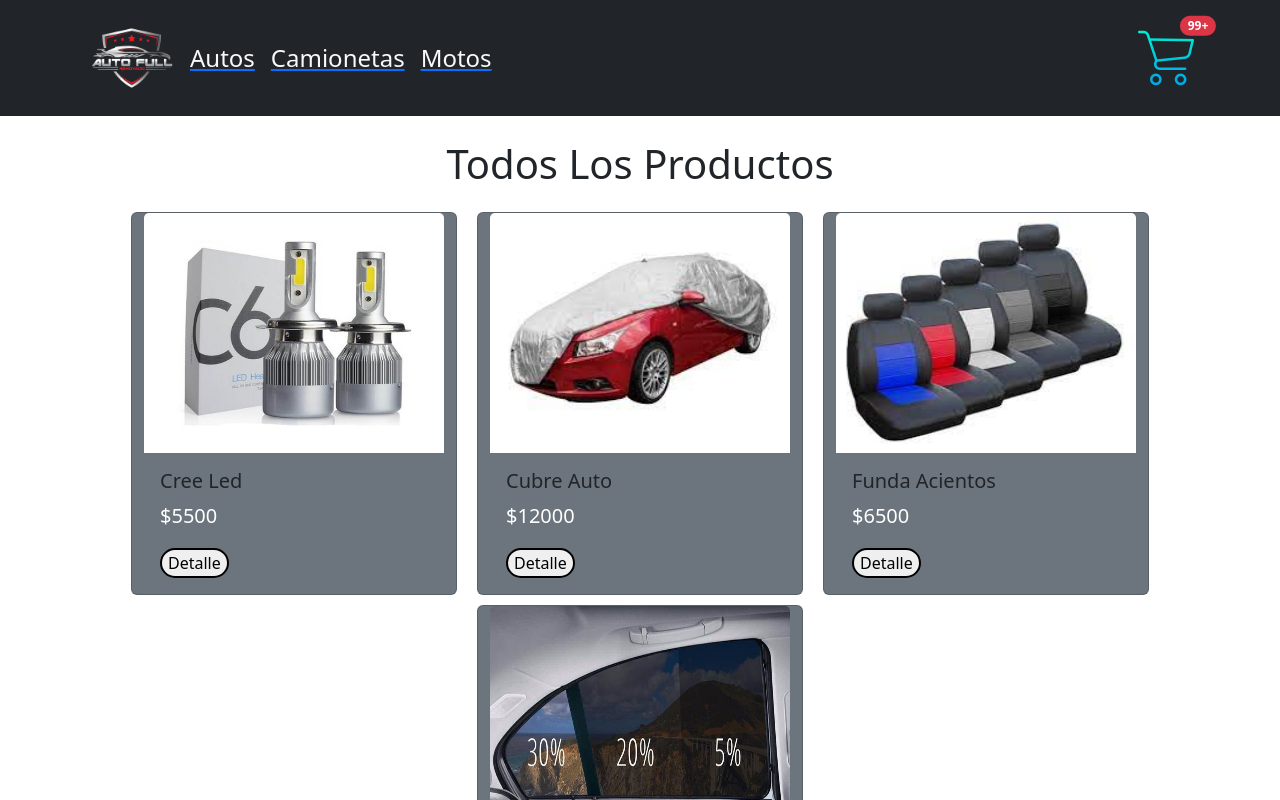
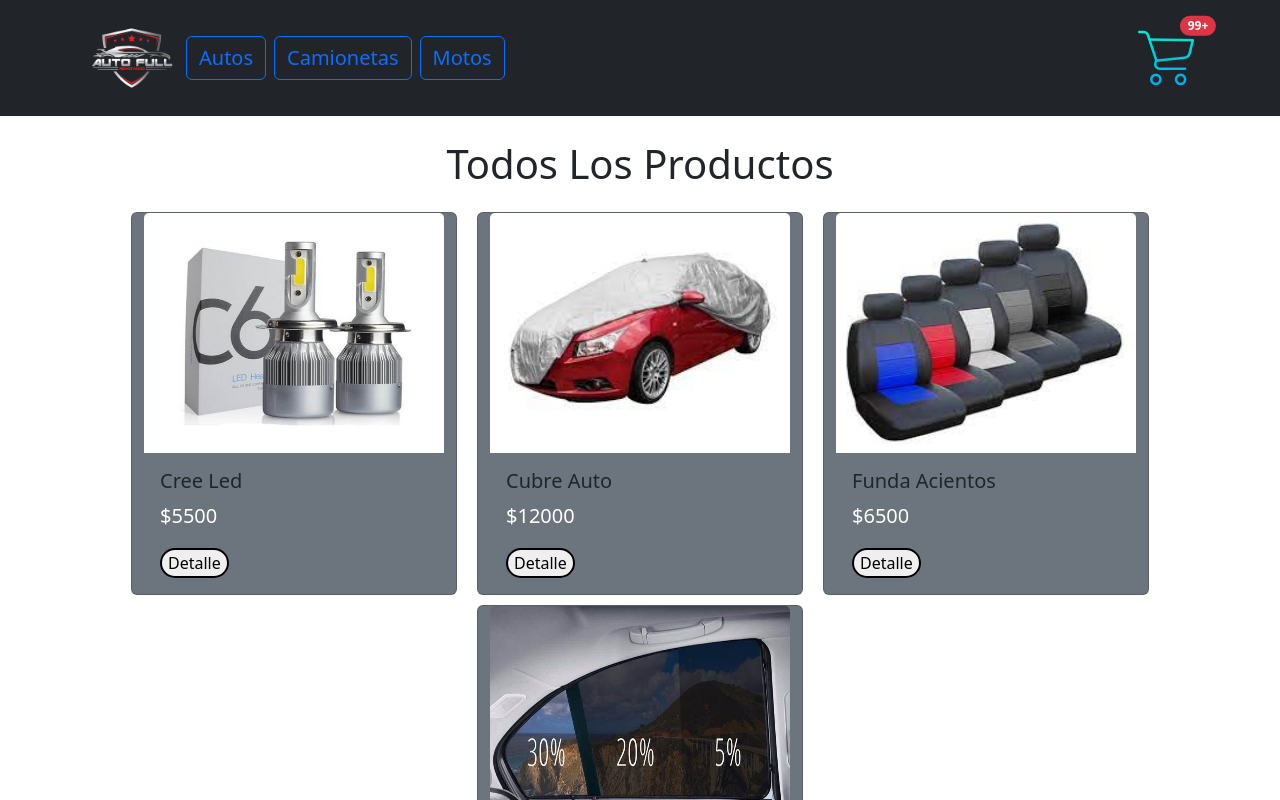
Before and after one commit to enzojdandrea/appautofull, a React (Create React App) app: page / in a window 1280 px wide. Shown: the top 800 px of the page. Built offline with nearby package versions, Linux system fonts and the light colour scheme.

Commit message:
cambiadno link de navbar

```diff
--- a/package.json
+++ b/package.json
@@ -8,6 +8,7 @@
     "@testing-library/user-event": "^13.5.0",
     "bootstrap": "^5.2.3",
     "react": "^18.2.0",
+    "react-bootstrap": "^2.7.0",
     "react-dom": "^18.2.0",
     "react-router-dom": "^6.6.2",
     "react-scripts": "5.0.1",
--- a/src/components/NavBar/NavBar.js
+++ b/src/components/NavBar/NavBar.js
@@ -8,9 +8,7 @@ const Navbar = () => {
         <nav className="navbar navbar-expand-lg bg-dark">
             <div className="container-fluid container">
                 <Link to='/'>
-                    {/* <a className="navbar-brand" href="#"> */}
                         <img className="logo"src="../images/default-logo.png" alt="logo-AutoFull"/>
-                    {/* </a> */}
                 </Link>
                 <button className="navbar-toggler" type="button" data-bs-toggle="collapse" data-bs-target="#navbarSupportedContent" aria-controls="navbarSupportedContent" aria-expanded="false" aria-label="Toggle navigation">
                     <span className="navbar-toggler-icon"></span>
@@ -18,13 +16,13 @@ const Navbar = () => {
                 <div className="collapse navbar-collapse" id="navbarSupportedContent">
                     <ul className="navbar-nav me-auto mb-2 mb-lg-0">
                         <li className="nav-item">
-                            <Link to='/category/autos'><a className="nav-link text-light fs-4" href="#">Autos</a></Link>
+                            <Link to='/category/autos'><button className="btn btn-outline-primary fs-5 m-1">Autos</button></Link>
                         </li>
                         <li className="nav-item">
-                            <Link to='/category/camionetas'><a className="nav-link text-light fs-4" href="#">Camionetas</a></Link>
+                            <Link to='/category/camionetas'><button className="btn btn-outline-primary fs-5 m-1">Camionetas</button></Link>
                         </li>
                         <li className="nav-item">
-                            <Link to='/category/motos'><a className="nav-link text-light fs-4" href="#">Motos</a></Link>
+                            <Link to='/category/motos'><button className="btn btn-outline-primary fs-5 m-1">Motos</button></Link>
                         </li>
                     </ul>
                     <form className="d-flex">
```
Also changed, not shown: 1 other file (tests, documents, lock files or other folders).
